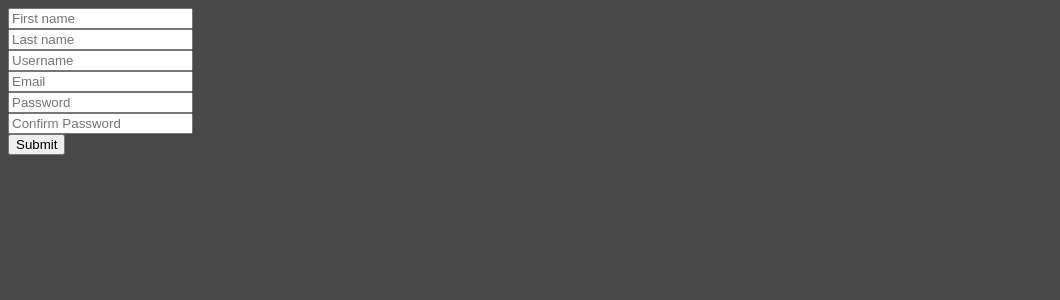
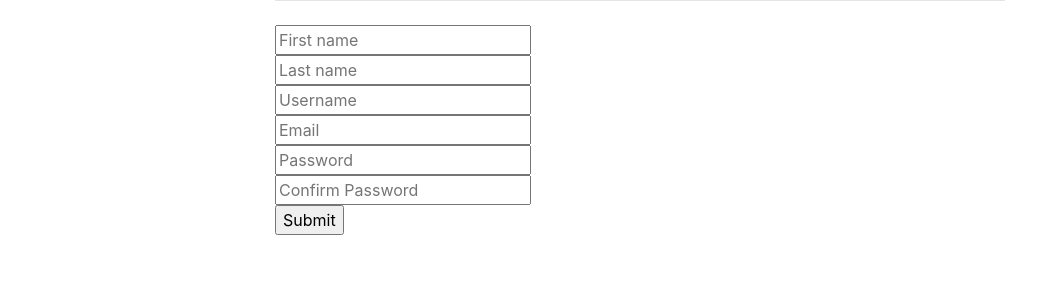
Before and after one commit to Lunarequest/login, a Django app: page /register in a window 1280 px wide. Shown: the top 300 px of the page, without its empty margins (0-1060 px from the left). Run offline with Django 3.2, Linux system fonts and the light colour scheme; some libraries are stand-ins or nearby versions.

Commit message:
Update register.html

```diff
--- a/login/authentication_page/templates/register.html
+++ b/login/authentication_page/templates/register.html
@@ -4,11 +4,14 @@
     <meta charset='utf-8'>
     <meta http-equiv='X-UA-Compatible' content='IE=edge'>
     <title>registration</title>
-    <meta name='viewport' content='width=device-width, initial-scale=1'>
-    <link rel='stylesheet' type='text/css' media='screen' href='main.css'>
-    <script src='main.js'></script>
+    <meta name="viewport" content="width=device-width, initial-scale=1">
+    <link rel="stylesheet" href="https://stackpath.bootstrapcdn.com/bootstrap/4.1.3/css/bootstrap.min.css" integrity="sha384-MCw98/SFnGE8fJT3GXwEOngsV7Zt27NXFoaoApmYm81iuXoPkFOJwJ8ERdknLPMO" crossorigin="anonymous">
 </head>
 <body>
+    <div class="container">
+         <div class="row justify-content-center">
+            <div class="col-8">
+                    <hr class="mt-0 mb-4">
                         <form action="register" method="POST">
                             {% csrf_token %}
                             <input type="text" name="first_name" placeholder="First name"><br>
@@ -19,6 +22,9 @@
                             <input type="password" name="password2" placeholder="Confirm Password"><br>
                             <input type="submit">
                         </form>
+            </div>
+        </div>
+    </div>
 </body>
 <div>
     {% for message in messages %}
```
Lines whose indentation alone changed are shown as unchanged.
